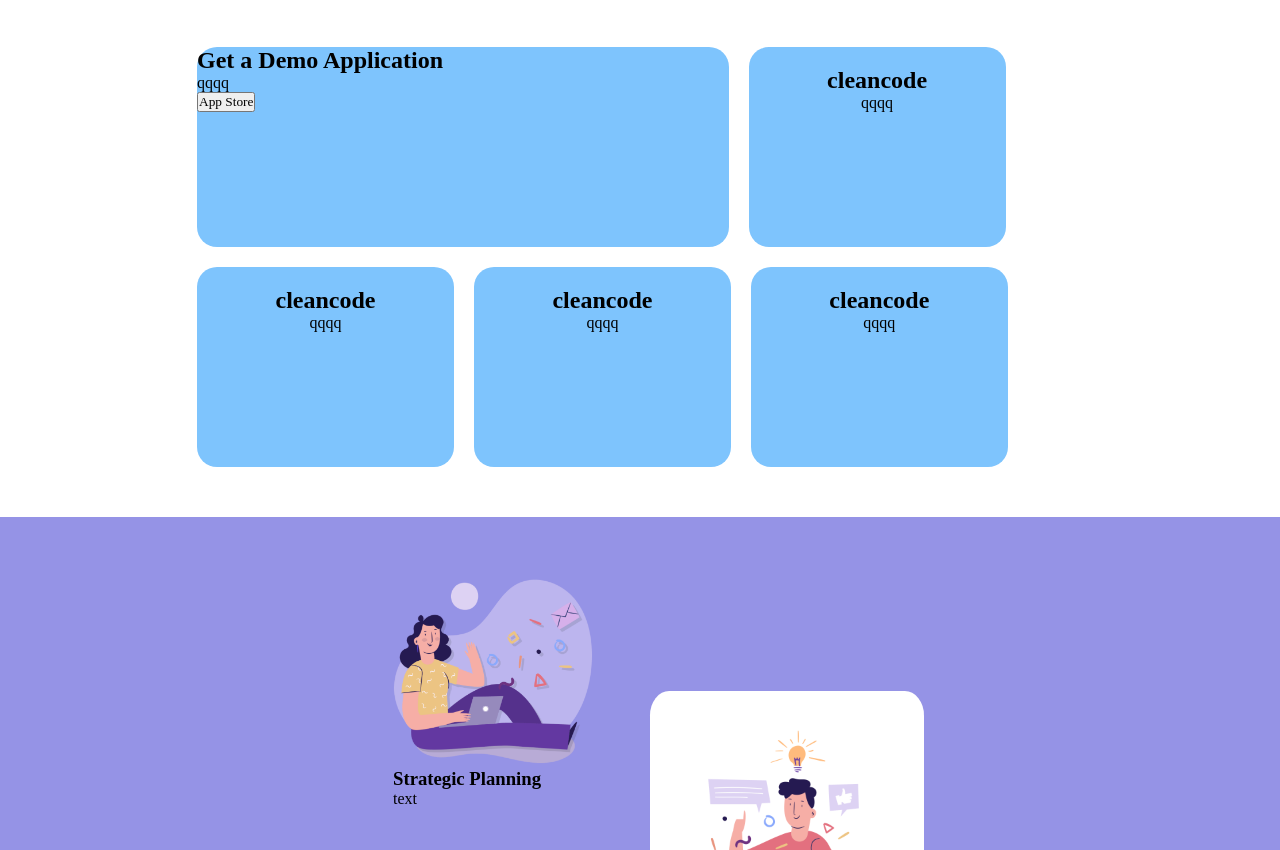
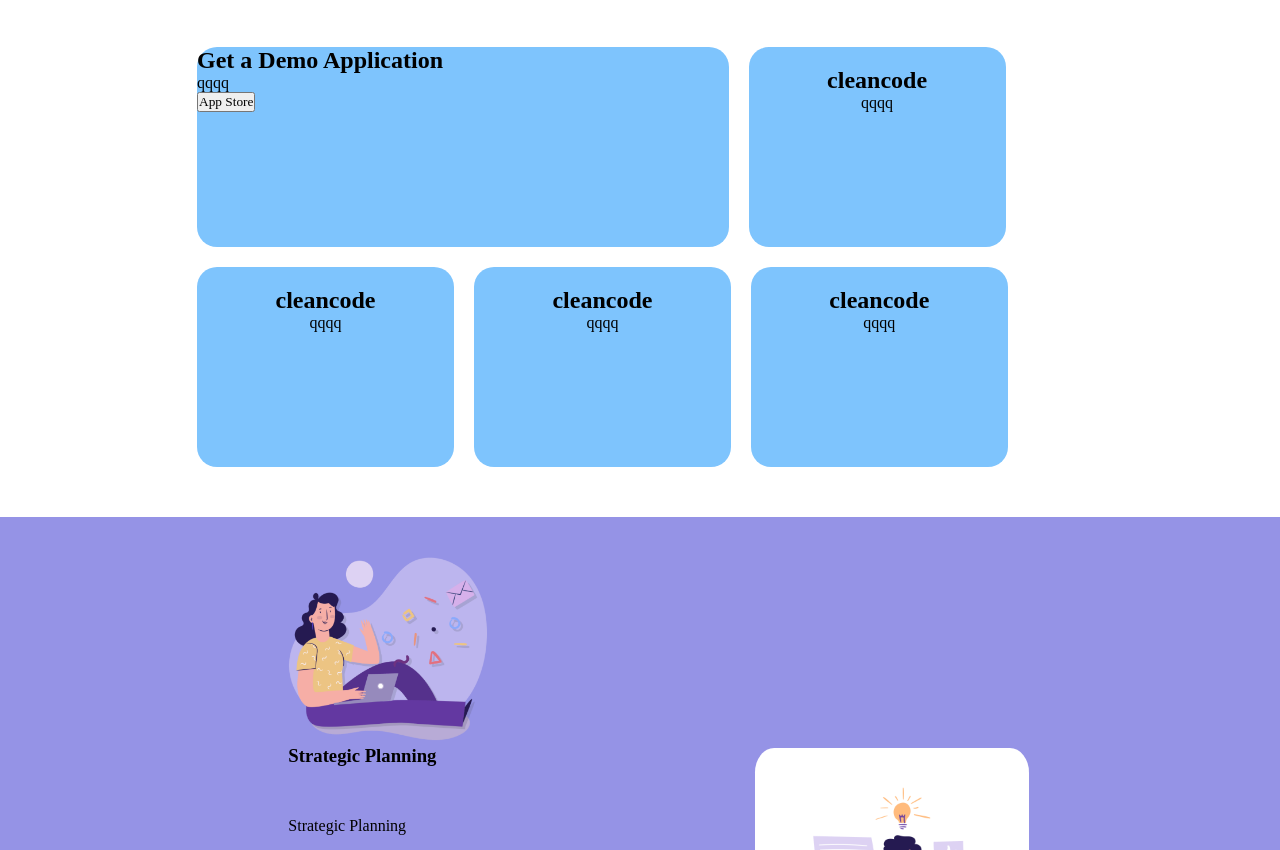
Before and after one commit to Skyfe24/htmlcss-responsive-layout, a plain HTML site: page index.html in a window 1280 px wide. Shown: the part 77-927 px from the top of the page. Drawn offline with Linux system fonts and the light colour scheme.

Commit message:
SOME CHANGES APPLIED

```diff
--- a/index.html
+++ b/index.html
@@ -76,7 +76,7 @@
              <section class="violet">
                 <div class="flex strategic gap">
                     <div class="first half"> <img src="./img/planning1.png" alt=""> <h3> Strategic Planning</h3>
-                    <p>text</p></div>
+                    <p class="txt1">Strategic Planning</p> <br> <div> Lorem ipsum dolor sit, amet <br>consectetur adipisicing elit. Ipsa, repellat! <br>Quisquam quam id veniam, quo fugit modi dignissimos minima<br> iste atque nulla similique ipsum deleniti <br>sapiente totam ullam iure maiores?</div></div>
                     <div class="second half "><img src="./img/planning2.png" alt="">
                         <div> App Developement</div>
                         <div>text</div> <br>
--- a/style.css
+++ b/style.css
@@ -85,7 +85,9 @@ img{
   padding: 37px;
 
 }
-
+.txt1{
+  margin-top: 50px;
+}
 .second{
   background-color: #ffffff;
   padding: 37px;
```
